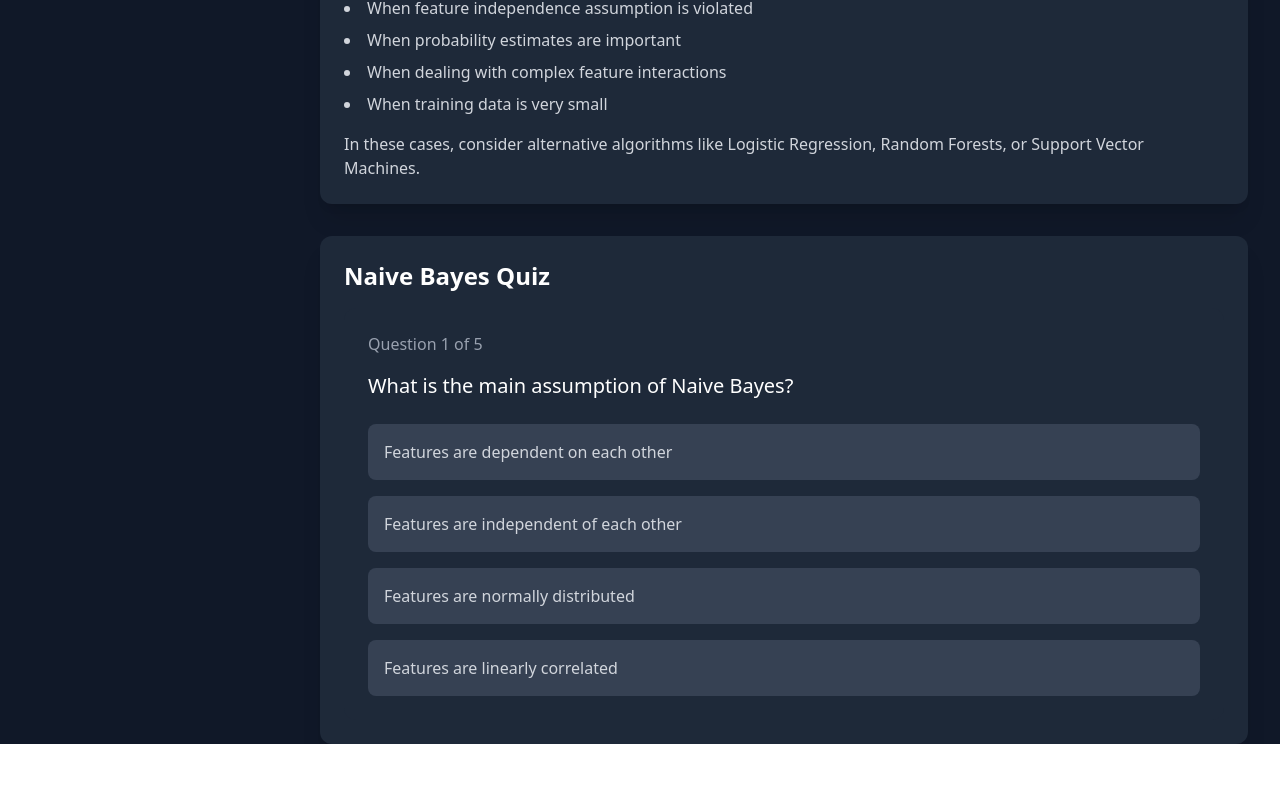
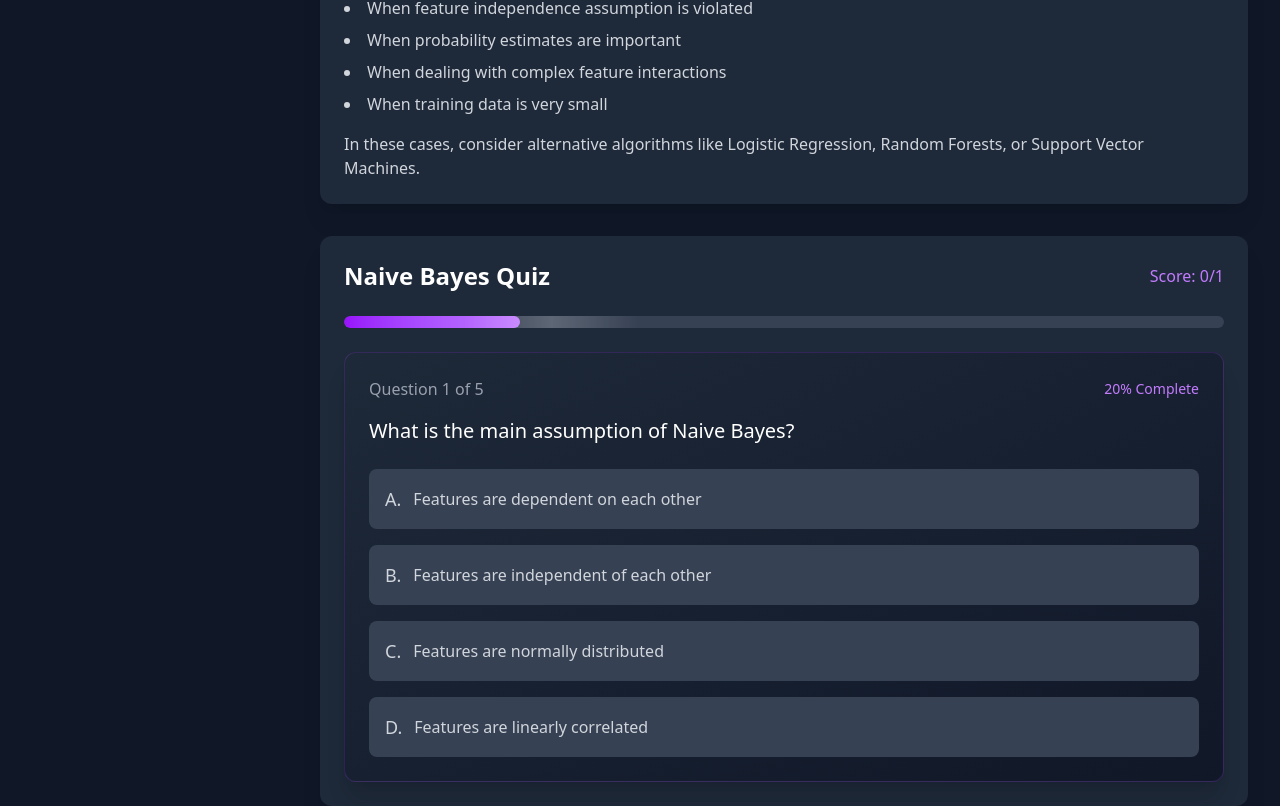
Before and after one commit to idanidan29/Machine_Learning_Visualizer, a Next.js app in the folder client/: page /algorithms/naive-bayes in a window 1280 px wide. Shown: the part 4824-5630 px from the top of the page. Before the commit the page ends 5568 px from the top, so only its background shows below. Built offline with nearby package versions, Linux system fonts and the light colour scheme.

Commit message:
improved quiz and added effects

```diff
--- a/client/package.json
+++ b/client/package.json
@@ -13,7 +13,9 @@
     "@react-three/drei": "^10.0.8",
     "@react-three/fiber": "^9.1.2",
     "@tabler/icons-react": "^3.31.0",
+    "@types/canvas-confetti": "^1.9.0",
     "@types/three": "^0.176.0",
+    "canvas-confetti": "^1.9.3",
     "clsx": "^2.1.1",
     "cobe": "^0.6.3",
     "motion": "^12.9.7",
--- a/client/src/app/components/Quiz.tsx
+++ b/client/src/app/components/Quiz.tsx
@@ -1,8 +1,10 @@
 'use client';
 
-import React, { useState } from 'react';
+import React, { useState, useEffect } from 'react';
 import { Question } from '../data/quizzes/decisionTree';
 import { quizData, AlgorithmType } from '../data/quizzes';
+import { motion, AnimatePresence } from 'framer-motion';
+import confetti from 'canvas-confetti';
 
 interface QuizProps {
   questions?: Question[];
@@ -16,26 +18,44 @@ const Quiz: React.FC<QuizProps> = ({ questions: directQuestions, title: directTi
   const [showExplanation, setShowExplanation] = useState(false);
   const [score, setScore] = useState(0);
   const [quizCompleted, setQuizCompleted] = useState(false);
+  const [isCorrect, setIsCorrect] = useState<boolean | null>(null);
+  const [streak, setStreak] = useState(0);
 
   // Get questions and title either directly or from algorithm data
   const { questions, title } = algorithm
     ? quizData[algorithm]
     : { questions: directQuestions || [], title: directTitle || 'Test Your Knowledge' };
 
+  const triggerConfetti = () => {
+    confetti({
+      particleCount: 100,
+      spread: 70,
+      origin: { y: 0.6 }
+    });
+  };
+
   const handleAnswerSelect = (answerIndex: number) => {
     setSelectedAnswer(answerIndex);
-    setShowExplanation(true);
-    if (answerIndex === questions[currentQuestion].correctAnswer) {
+    const correct = answerIndex === questions[currentQuestion].correctAnswer;
+    setIsCorrect(correct);
+
+    if (correct) {
       setScore(score + 1);
+      setStreak(streak + 1);
+      triggerConfetti();
+    } else {
+      setStreak(0);
     }
+
+    setTimeout(() => setShowExplanation(true), 500);
   };
 
   const handleNextQuestion = () => {
-    if (currentQuestion < questions.length - 1) {
     setCurrentQuestion(currentQuestion + 1);
     setSelectedAnswer(null);
     setShowExplanation(false);
-    } else {
+    setIsCorrect(null);
+    if (currentQuestion === questions.length - 1) {
       setQuizCompleted(true);
     }
   };
@@ -46,66 +66,202 @@ const Quiz: React.FC<QuizProps> = ({ questions: directQuestions, title: directTi
     setShowExplanation(false);
     setScore(0);
     setQuizCompleted(false);
+    setIsCorrect(null);
   };
+
+  const progress = ((currentQuestion + 1) / questions.length) * 100;
 
   if (quizCompleted) {
     return (
-      <div className="text-center">
-        <h2 className="text-2xl font-bold text-white mb-4">Quiz Completed!</h2>
-        <p className="text-gray-300 mb-6">
-          Your score: {score} out of {questions.length}
-        </p>
-        <button
+      <motion.div
+        initial={{ opacity: 0, scale: 0.9 }}
+        animate={{ opacity: 1, scale: 1 }}
+        className="text-center"
+      >
+        <div className="bg-gradient-to-br from-gray-800 to-gray-900 rounded-xl p-8 shadow-xl border border-purple-500/20">
+          <motion.div
+            initial={{ scale: 0, rotate: -180 }}
+            animate={{ scale: 1, rotate: 0 }}
+            transition={{ delay: 0.2, type: "spring" }}
+            className="text-6xl mb-4"
+          >
+            {score === questions.length ? '🏆' : score > questions.length / 2 ? '🎯' : '📚'}
+          </motion.div>
+          <motion.h2
+            initial={{ y: 20, opacity: 0 }}
+            animate={{ y: 0, opacity: 1 }}
+            transition={{ delay: 0.3 }}
+            className="text-3xl font-bold text-white mb-4"
+          >
+            Quiz Completed!
+          </motion.h2>
+          <motion.div
+            initial={{ scale: 0 }}
+            animate={{ scale: 1 }}
+            transition={{ delay: 0.4 }}
+            className="mb-6"
+          >
+            <div className="text-4xl font-bold text-purple-400 mb-2">{score}/{questions.length}</div>
+            <div className="text-gray-300 text-lg">
+              {score === questions.length
+                ? "Perfect score! You're a master! 🌟"
+                : score > questions.length / 2
+                  ? "Great job! Keep learning! 💪"
+                  : "Keep practicing, you'll get better! 📚"}
+            </div>
+          </motion.div>
+          <motion.button
+            whileHover={{ scale: 1.05, boxShadow: "0 0 20px rgba(147, 51, 234, 0.5)" }}
+            whileTap={{ scale: 0.95 }}
             onClick={handleRestartQuiz}
-          className="bg-purple-600 text-white px-6 py-2 rounded-full hover:bg-purple-700 transition-colors duration-200"
+            className="bg-gradient-to-r from-purple-600 to-purple-700 text-white px-8 py-3 rounded-full hover:from-purple-700 hover:to-purple-800 transition-all duration-300 text-lg font-medium shadow-lg shadow-purple-600/20"
           >
-          Restart Quiz
-        </button>
+            Try Again
+          </motion.button>
         </div>
+      </motion.div>
     );
   }
 
   return (
-    <div className="space-y-6">
-      <h2 className="text-2xl font-bold text-white mb-4">{title}</h2>
-      <div className="bg-gray-800 rounded-xl p-6">
-        <div className="mb-4">
+    <motion.div
+      initial={{ opacity: 0 }}
+      animate={{ opacity: 1 }}
+      className="space-y-6"
+    >
+      <div className="flex justify-between items-center mb-6">
+        <motion.h2
+          initial={{ x: -20, opacity: 0 }}
+          animate={{ x: 0, opacity: 1 }}
+          className="text-2xl font-bold text-white"
+        >
+          {title}
+        </motion.h2>
+        <motion.div
+          initial={{ x: 20, opacity: 0 }}
+          animate={{ x: 0, opacity: 1 }}
+          className="flex items-center gap-4"
+        >
+          {streak > 1 && (
+            <div className="text-yellow-400 font-medium flex items-center">
+              🔥 {streak}x Streak!
+            </div>
+          )}
+          <div className="text-purple-400 font-medium">
+            Score: {score}/{currentQuestion + 1}
+          </div>
+        </motion.div>
+      </div>
+
+      {/* Enhanced Progress bar */}
+      <div className="w-full bg-gray-700 rounded-full h-3 mb-6 overflow-hidden">
+        <motion.div
+          initial={{ width: 0 }}
+          animate={{ width: `${progress}%` }}
+          className="bg-gradient-to-r from-purple-600 to-purple-400 h-3 rounded-full transition-all duration-300 relative"
+        >
+          <motion.div
+            animate={{
+              x: ["0%", "100%"],
+            }}
+            transition={{
+              duration: 1,
+              repeat: Infinity,
+              ease: "linear"
+            }}
+            className="absolute inset-0 bg-gradient-to-r from-transparent via-white/20 to-transparent"
+          />
+        </motion.div>
+      </div>
+
+      <motion.div
+        key={currentQuestion}
+        initial={{ opacity: 0, x: 20 }}
+        animate={{ opacity: 1, x: 0 }}
+        exit={{ opacity: 0, x: -20 }}
+        className="bg-gradient-to-br from-gray-800 to-gray-900 rounded-xl p-6 shadow-xl border border-purple-500/20"
+      >
+        <div className="mb-4 flex justify-between items-center">
           <span className="text-gray-400">
             Question {currentQuestion + 1} of {questions.length}
           </span>
+          <span className="text-sm text-purple-400">
+            {Math.round((currentQuestion + 1) / questions.length * 100)}% Complete
+          </span>
         </div>
-        <h3 className="text-xl text-white mb-6">{questions[currentQuestion].question}</h3>
+
+        <motion.h3
+          initial={{ y: 20, opacity: 0 }}
+          animate={{ y: 0, opacity: 1 }}
+          className="text-xl text-white mb-6"
+        >
+          {questions[currentQuestion].question}
+        </motion.h3>
+
         <div className="space-y-4">
           {questions[currentQuestion].options.map((option, index) => (
-            <button
+            <motion.button
               key={index}
+              whileHover={{ scale: 1.02, boxShadow: "0 0 15px rgba(147, 51, 234, 0.3)" }}
+              whileTap={{ scale: 0.98 }}
               onClick={() => handleAnswerSelect(index)}
               disabled={selectedAnswer !== null}
-              className={`w-full text-left p-4 rounded-lg transition-colors duration-200 ${
+              className={`w-full text-left p-4 rounded-lg transition-all duration-200 ${
                 selectedAnswer === index
                   ? index === questions[currentQuestion].correctAnswer
-                    ? 'bg-green-600 text-white'
-                    : 'bg-red-600 text-white'
+                    ? 'bg-gradient-to-r from-green-600 to-green-500 text-white shadow-lg shadow-green-600/20'
+                    : 'bg-gradient-to-r from-red-600 to-red-500 text-white shadow-lg shadow-red-600/20'
                   : 'bg-gray-700 text-gray-300 hover:bg-gray-600'
               }`}
             >
+              <div className="flex items-center">
+                <span className="mr-3 text-lg font-medium">{['A', 'B', 'C', 'D'][index]}.</span>
                 {option}
-            </button>
+              </div>
+            </motion.button>
           ))}
         </div>
+
+        <AnimatePresence>
           {showExplanation && (
-          <div className="mt-6 p-4 bg-gray-700 rounded-lg">
+            <motion.div
+              initial={{ opacity: 0, height: 0 }}
+              animate={{ opacity: 1, height: 'auto' }}
+              exit={{ opacity: 0, height: 0 }}
+              className="mt-6"
+            >
+              <div className={`p-4 rounded-lg ${
+                isCorrect
+                  ? 'bg-gradient-to-r from-green-900/30 to-green-800/30 border border-green-500/30'
+                  : 'bg-gradient-to-r from-red-900/30 to-red-800/30 border border-red-500/30'
+              }`}>
+                <div className="flex items-center mb-3">
+                  <motion.span
+                    initial={{ scale: 0 }}
+                    animate={{ scale: 1 }}
+                    className="text-2xl mr-2"
+                  >
+                    {isCorrect ? '✅' : '❌'}
+                  </motion.span>
+                  <h4 className="text-lg font-medium text-white">
+                    {isCorrect ? 'Correct!' : 'Not quite right'}
+                  </h4>
+                </div>
                 <p className="text-gray-300">{questions[currentQuestion].explanation}</p>
-            <button
+                <motion.button
+                  whileHover={{ scale: 1.05, boxShadow: "0 0 20px rgba(147, 51, 234, 0.5)" }}
+                  whileTap={{ scale: 0.95 }}
                   onClick={handleNextQuestion}
-              className="mt-4 bg-purple-600 text-white px-6 py-2 rounded-full hover:bg-purple-700 transition-colors duration-200"
+                  className="mt-4 bg-gradient-to-r from-purple-600 to-purple-700 text-white px-6 py-2 rounded-full hover:from-purple-700 hover:to-purple-800 transition-all duration-300 shadow-lg shadow-purple-600/20"
                 >
                   {currentQuestion < questions.length - 1 ? 'Next Question' : 'Finish Quiz'}
-            </button>
+                </motion.button>
               </div>
+            </motion.div>
           )}
-      </div>
-    </div>
+        </AnimatePresence>
+      </motion.div>
+    </motion.div>
   );
 };
 
```
Also changed, not shown: 1 other file (tests, documents, lock files or other folders). Lines whose indentation alone changed are shown as unchanged.
